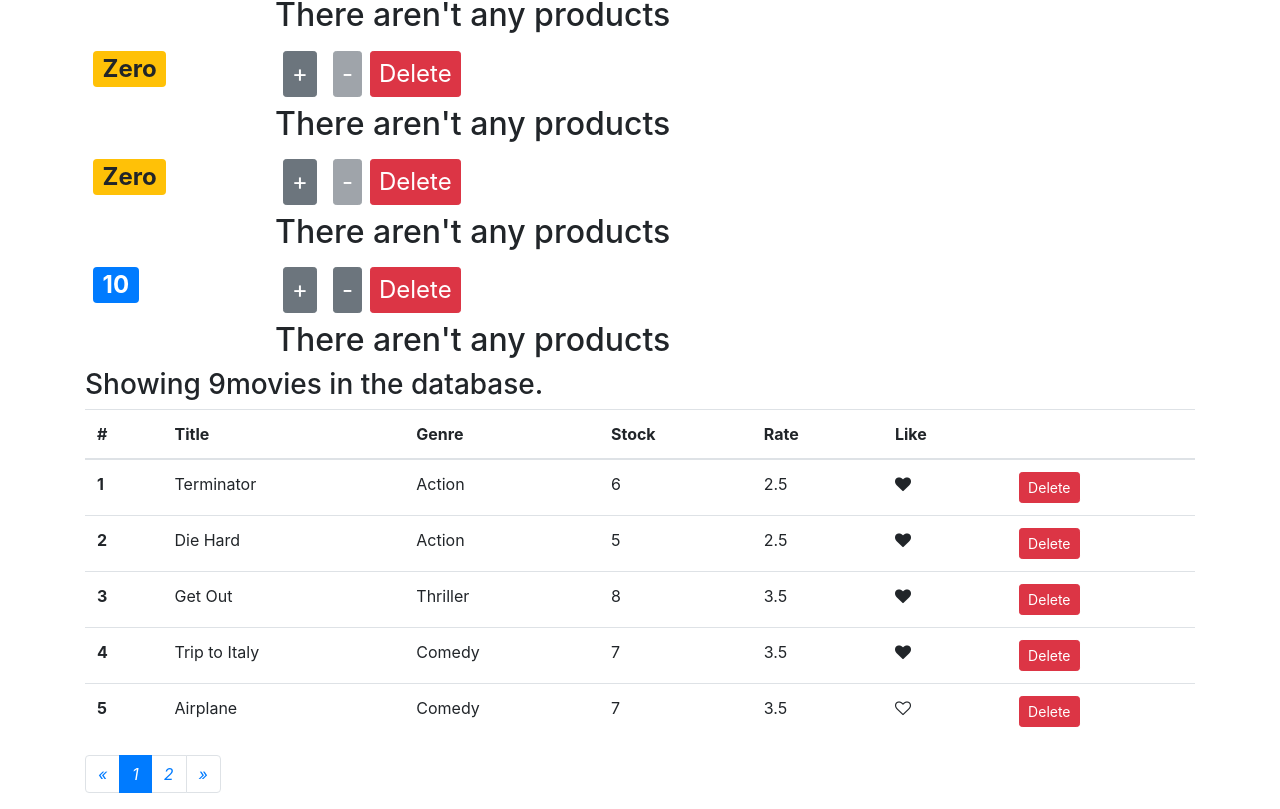
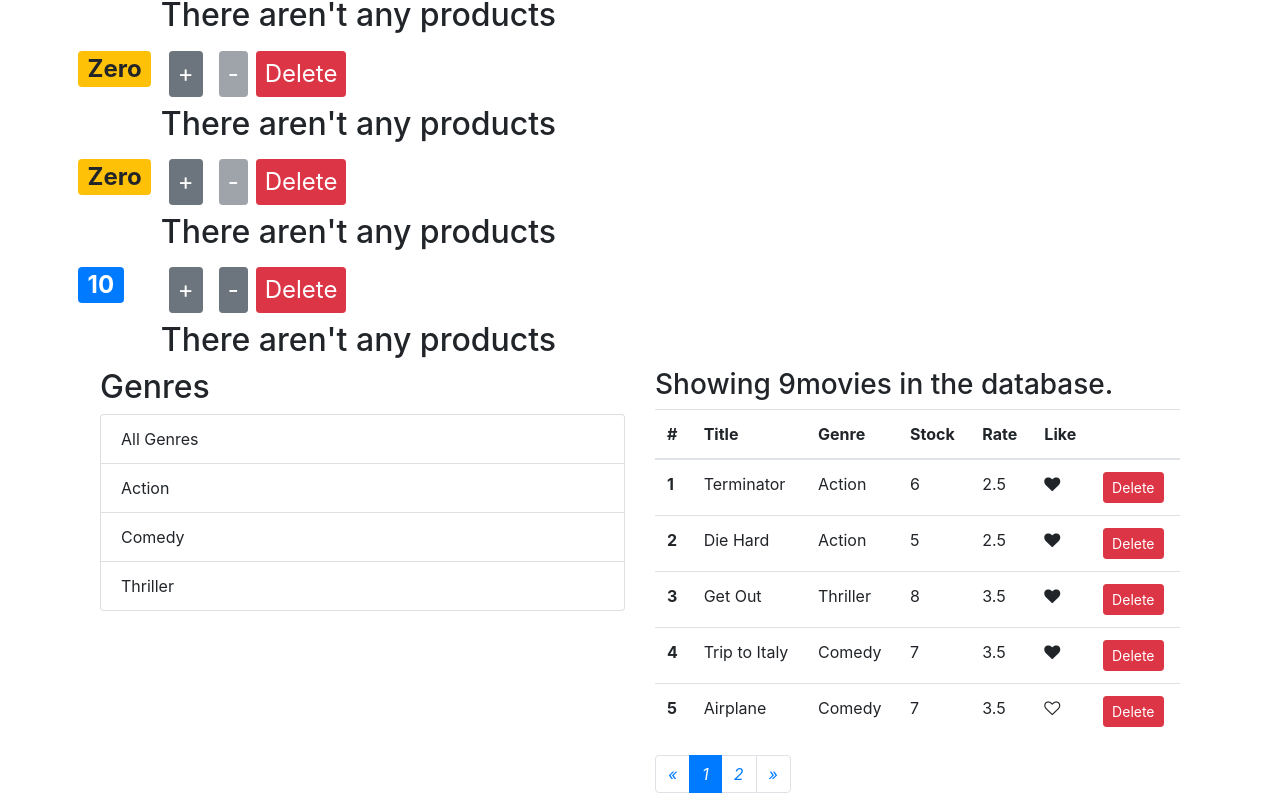
Before and after one commit to Thinkershine/MovieRentalAPP, a React (Create React App) app: page / in a window 1280 px wide. Shown: the part 231-1040 px from the top of the page. Built offline with nearby package versions, Linux system fonts and the light colour scheme.

Commit message:
Add Genres Filter

```diff
--- a/src/App.js
+++ b/src/App.js
@@ -59,6 +59,7 @@ class App extends Component {
           </header>
         </div>
         <main className="container">
+          <div className="row">
             <Counters
               counters={counters}
               onReset={this.handleReset}
@@ -66,6 +67,7 @@ class App extends Component {
               onIncrement={this.handleIncrement}
               onDecrement={this.handleDecrement}
             />
+          </div>
           <Movies iLikeIt="false" moviesPerPage="5" />
         </main>
       </React.Fragment>
--- /dev/null
+++ b/src/components/common/filteringMenu.jsx
@@ -0,0 +1,19 @@
+import React, { Component } from "react";
+import PropTypes from "prop-types";
+
+const FilteringMenu = props => {
+  const items = props.items.map(item => {
+    return <li className="list-group-item">{item.name}</li>;
+  });
+  return (
+    <div>
+      <h2>{props.title}</h2>
+      <ul className="list-group">
+        <li className="list-group-item">All {props.title}</li>
+        {items}
+      </ul>
+    </div>
+  );
+};
+
+export default FilteringMenu;
--- a/src/components/movies.jsx
+++ b/src/components/movies.jsx
@@ -1,12 +1,15 @@
 import React, { Component } from "react";
 import { getMovies } from "../services/fakeMovieService.js";
+import { getGenres } from "../services/fakeGenreService.js";
 import Like from "./common/like";
 import Pagination from "./common/pagination";
 import { paginate } from "../utils/paginate";
+import FilteringMenu from "../components/common/filteringMenu";
 
 class Movies extends Component {
   constructor(props) {
     super(props);
+    this.state.genres = getGenres();
     this.state.movies = getMovies();
     this.state.currentPage = 1;
     this.state.itemsToDisplayPerPage = this.props.moviesPerPage;
@@ -15,6 +18,7 @@ class Movies extends Component {
     );
     this.state.message =
       "Showing " + this.state.movies.length + " movies in the database.";
+    console.log("Genres", this.state.genres);
   }
 
   state = {
@@ -130,9 +134,13 @@ class Movies extends Component {
     //  const movies = paginate(allMovies, currentPage, pageSize);
 
     return (
-      <React.Fragment>
+      <div className="container-fluid">
+        <div className="row">
+          <div className="col-sm" style={{ width: 150 }}>
+            <FilteringMenu title="Genres" items={this.state.genres} />
+          </div>
+          <div className="col-sm">
             <h3>{"Showing " + count + "movies in the database."}</h3>
-
             <table className="table">
               <thead>
                 <tr>
@@ -154,7 +162,9 @@ class Movies extends Component {
               onClick={this.handlePagination}
               /* Handle Current Page ?? */
             />
-      </React.Fragment>
+          </div>
+        </div>
+      </div>
     );
   }
 }
```
Lines whose indentation alone changed are shown as unchanged.
